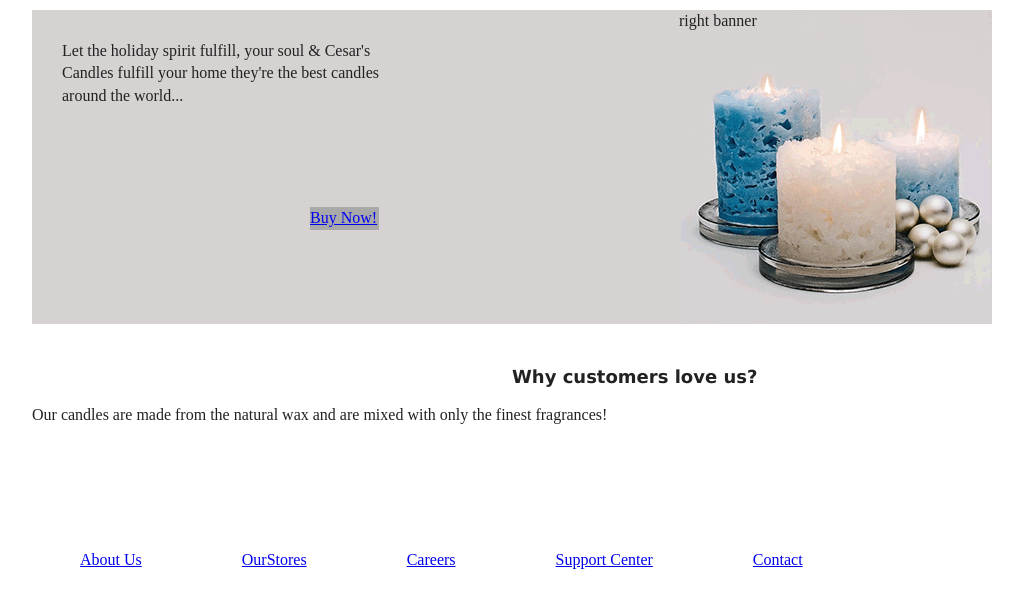
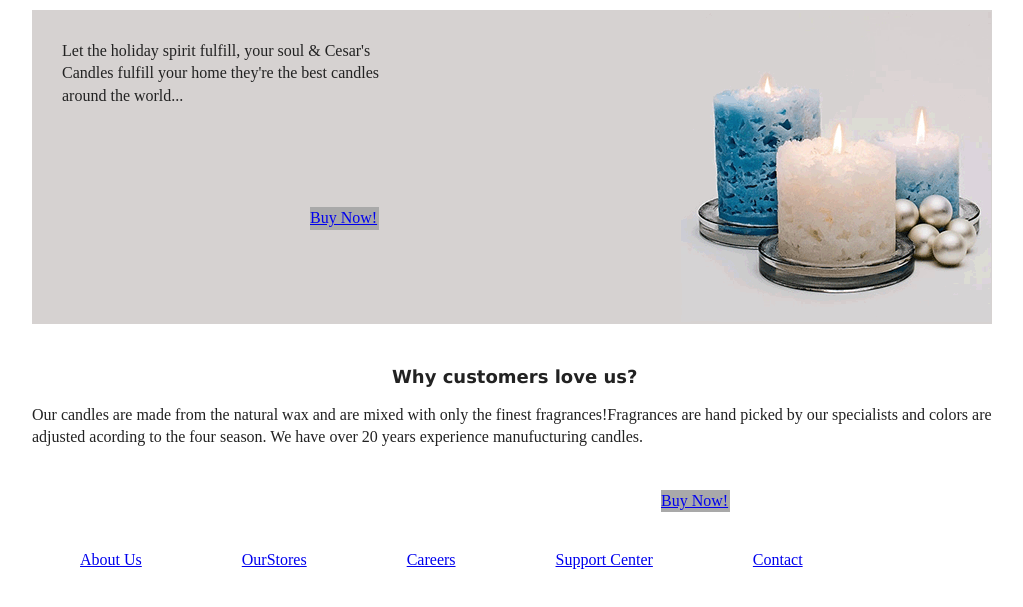
Before and after one commit to cw089416/finalprojectis117, a plain HTML site: page index.html in a window 1280 px wide. Shown: the part 83-690 px from the top of the page, without its empty margins (128-1151 px from the left). Drawn offline with nearby package versions, Linux system fonts and the light colour scheme; a script that the page names is missing.

Commit message:
added buy button1

```diff
--- a/css/main.css
+++ b/css/main.css
@@ -122,7 +122,7 @@ float:left;
  clear: both;
 }
 #content {
- font-family: Arial bold,  font:24px;
+ font-family: Arial bold;  font:28px;
  margin-bottom:- 20px;
  width: 600px;
  background-color: lightgray;
@@ -141,6 +141,13 @@ background-color: darkgray;
 margin-top: 100px;
 margin-left: 248px;
 }
+#button1 {
+background-color: darkgray;
+margin-top: 41px;
+margin-left: 629px;
+margin-right: 262px;
+}
+
 
 #banner_right {
   width:  313px;
@@ -165,7 +172,7 @@ float: right;
  font-family: Verdana;
  font-size:18px;
  margin-left: 130px;
- padding-left: 350px;
+ padding-left: 230px;
 }
 
 #footer li {
--- a/index.html
+++ b/index.html
@@ -49,7 +49,7 @@
 	    </div>
 	 </div>
 	 <div id="banner_right" class="left">
-           right banner
+
 	 </div>
        </div>
 
@@ -58,8 +58,15 @@
 	   Our candles are made
 	   from the natural wax and are
 	   mixed with only the finest
-	   fragrances!
-       </div>
+	   fragrances!Fragrances are hand
+	   picked by our specialists and colors
+	   are adjusted acording to the four
+	   season. We have over 20 years
+	   experience manufucturing candles.
+	 <div id="button1">
+	  <a href="http://www.njit.edu/">Buy Now!</a>
+	 </div>
+      </div>
 
       <div id="footer" class="clear">
 	<ul>
```
